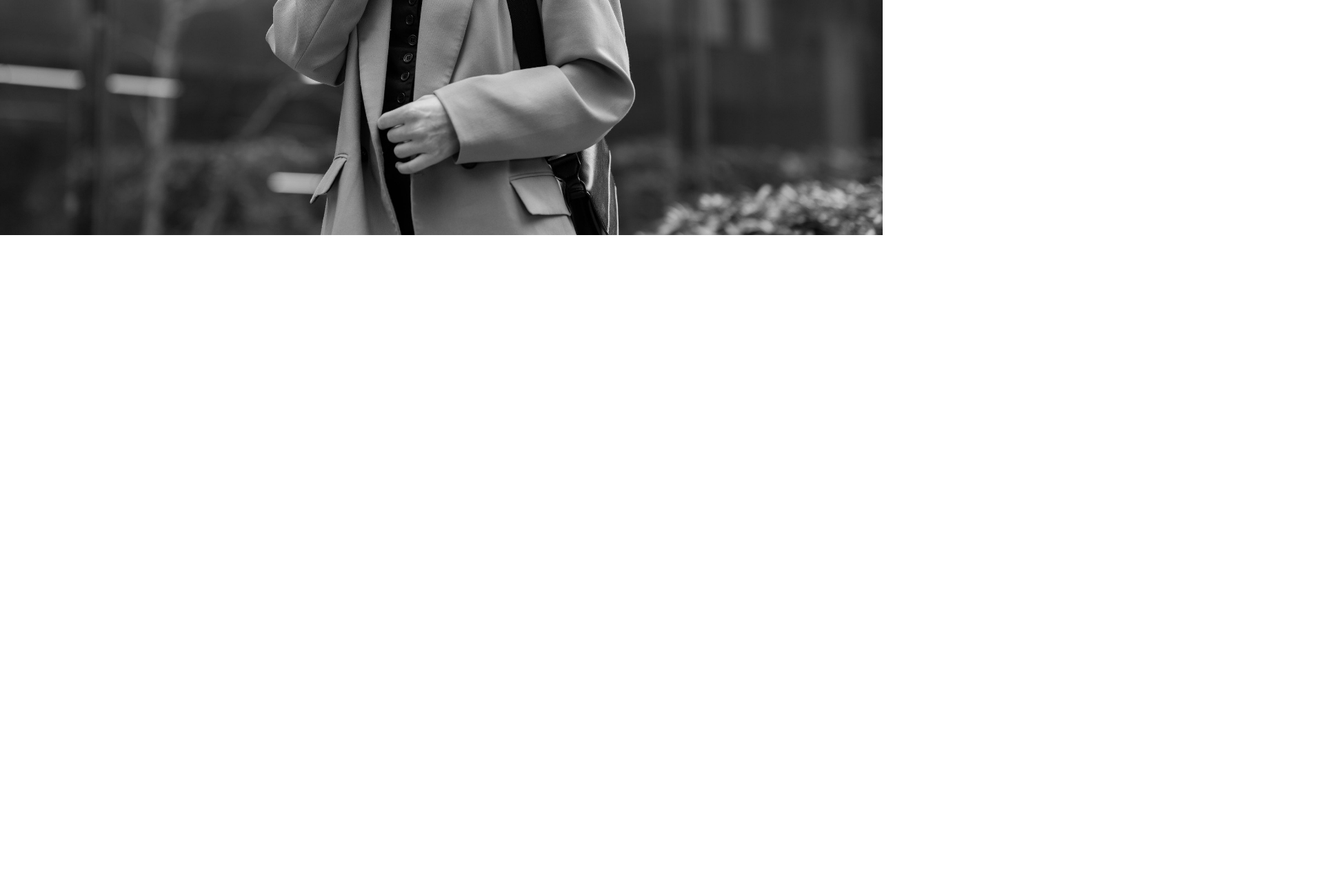
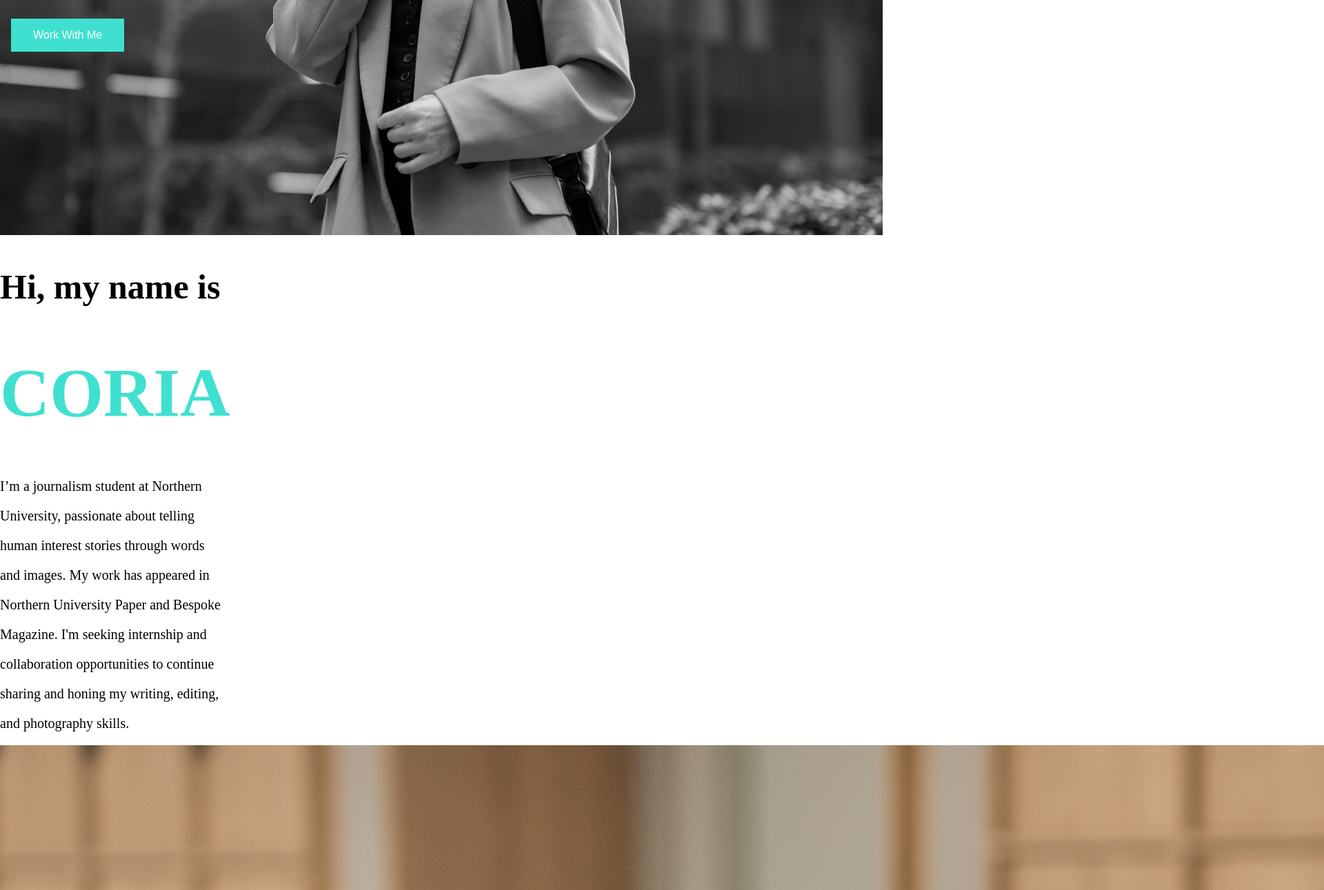
Before and after one commit to 126TKuncken/flexbox-work, a plain HTML site: page index.html in a window 1280 px wide. Shown: the part 512-1803 px from the top of the page at 69% size, 1920 px wide, since content can reach past the window. Before the commit the page ends 857 px from the top, so only its background shows below. Drawn offline with Linux system fonts and the light colour scheme.

Commit message:
due monday

```diff
--- a/css/styles.css
+++ b/css/styles.css
@@ -6,7 +6,18 @@ font-size: 100px;
 color: white;
 }
 
-p{
+h2 {
+  font-size: 50px;
+  color: white;
+}
+
+
+.bold{
+  font-weight: bold;
+  color: turquoise;
+}
+
+.p{
     font-size: 50px;
     color: white;
 }
@@ -22,3 +33,31 @@ p{
   top: 8px;
   left: 16px;
 }
+
+.button {
+  background-color: turquoise;
+  border: none;
+  color: white;
+  padding: 15px 32px;
+  text-align: center;
+  text-decoration: none;
+  display: inline-block;
+  font-size: 16px;
+}
+
+p {
+  font-size: 20px;
+  color: black;
+}
+
+.underpicture{
+  color: black;
+}
+
+
+.col{
+  width: 50%;
+  height: 500px;
+  position: relative;
+  float: left;
+}
--- a/index.html
+++ b/index.html
@@ -12,8 +12,25 @@
 <div class="top-left">
     <h1>CORIA</h1>
     <h1>ALLES</h1>
-    <p>JOURNALISM STUDENT</p>
+    <h2>JOURNALISM STUDENT</h2>
+    <button type="button" class="button">Work With Me</button>
     </div>
     </div>
+    <div class="row">
+        <h2 class="underpicture">Hi, my name is</h2>
+        <h1 class="bold">CORIA</h1>
+        <p>I’m a journalism student at Northern</p>
+        <p>University, passionate about telling</p>
+        <p>human interest stories through words</p>
+        <p>and images. My work has appeared in </p>
+        <p>Northern University Paper and Bespoke</p>
+        <p>Magazine. I'm seeking internship and</p>
+        <p>collaboration opportunities to continue</p>
+        <p>sharing and honing my writing, editing, </p>
+        <p>and photography skills.</p>
+        </div>
+<div class="col">
+        <img src="img/thinking.jpg" class="thinking">
+        </div>
 </body>
 </html>
```
